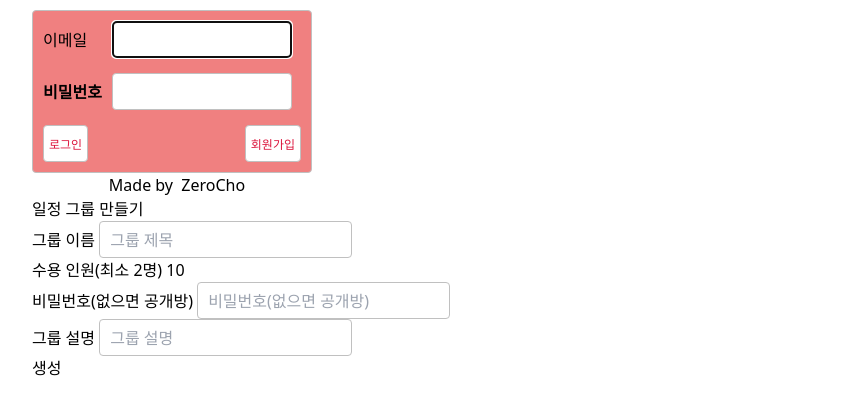
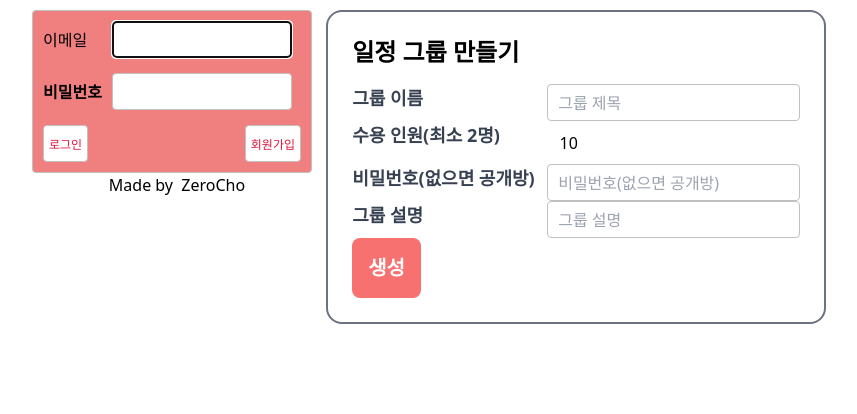
Before and after one commit to minmunui/lab-page, a website: page views/createGroup.html in a window 1280 px wide. Shown: the whole page, without its empty margins (208-1065 px from the left). Drawn offline with nearby package versions, Linux system fonts and the light colour scheme; files that its build step writes are made by us from their sources.

Commit message:
feat : 레이아웃 설정

```diff
--- a/public/main.css
+++ b/public/main.css
@@ -2,6 +2,11 @@
 @tailwind components;
 @tailwind utilities;
 
+@layer components {
+  .my-label {
+    @apply text-lg font-semibold text-gray-700;
+  }
+}
 * { box-sizing: border-box; }
 html, body { margin: 0; padding: 0; height: 100%; }
 .btn {
--- a/views/createGroup.html
+++ b/views/createGroup.html
@@ -1,32 +1,35 @@
 {% extends 'layout.html' %}
 
 {% block content %}
-<fieldset>
-  <legend>일정 그룹 만들기</legend>
+<fieldset class="w-full flex justify-center timeline">
+  <div class="max-w-xl border-2 border-gray-500 rounded-2xl p-6 gap-4 flex flex-col">
+  <legend class="text-2xl font-bold">일정 그룹 만들기</legend>
   <form action="/group" method="post">
-    <div>
-      <label for="name">그룹 이름</label>
+    <div class="w-full flex justify-between">
+      <label for="name" class="my-label">그룹 이름</label>
       <input type="text" name="name" placeholder="그룹 제목" id="name" required>
     </div>
-    <div>
-      <label for="max">수용 인원(최소 2명)</label>
+    <div class="w-full flex justify-between">
+      <label for="max" class="my-label">수용 인원(최소 2명)</label>
       <input type="number" name="max" placeholder="수용 인원(최소 2명)" min="2" value="10"
              required
              id="max"
              oninput="this.value = Math.round(this.value / 10) * 10"
+             class="p-[0.6rem]"
       >
     </div>
-    <div>
-      <label for="pw">비밀번호(없으면 공개방)</label>
+    <div class="w-full flex justify-between">
+      <label for="pw" class="my-label">비밀번호(없으면 공개방)</label>
       <input type="password" name="password" placeholder="비밀번호(없으면 공개방)" id="pw">
     </div>
-    <div>
-      <label for="description">그룹 설명</label>
+    <div class="w-full flex justify-between">
+      <label for="description" class="my-label">그룹 설명</label>
       <input type="text" name="description" placeholder="그룹 설명" id="description">
     </div>
-    <div>
-      <button type="submit">생성</button>
+    <div class="w-full flex justify-between">
+      <button type="submit" class="border-red-800 bg-red-400 text-white text-xl font-bold p-4 rounded-lg">생성</button>
     </div>
   </form>
+  </div>
 </fieldset>
 {% endblock %}
```
